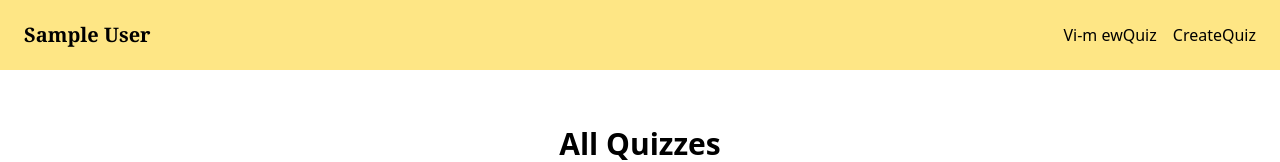
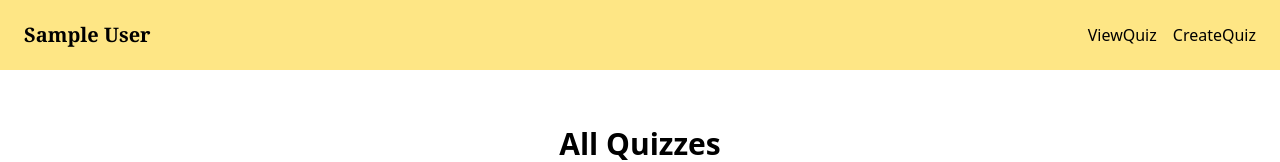
Before and after one commit to Salehmangrio/Quiz-Project, a React (Vite) app in the folder frontend/: page /admin/quiz in a window 1280 px wide. Shown: the top 162 px of the page. Built offline with nearby package versions, Linux system fonts and the light colour scheme; no server answers; sample sign-in values are in the browser's storage.

Commit message:
fix : typo in viewQuiz

```diff
--- a/frontend/src/components/AdminNavbar.jsx
+++ b/frontend/src/components/AdminNavbar.jsx
@@ -9,7 +9,7 @@ const AdminNavbar = () => {
                 <Link to={'.'} className='text-xl font-extrabold'>{user.name}</Link></h1>
             <ul className='flex gap-4'>
                 <li>
-                    <NavLink to={'.'}>Vi-m ewQuiz</NavLink>
+                    <NavLink to={'.'}>ViewQuiz</NavLink>
                 </li>
                 <li>
                     <NavLink to={'create'}>CreateQuiz</NavLink>
```
